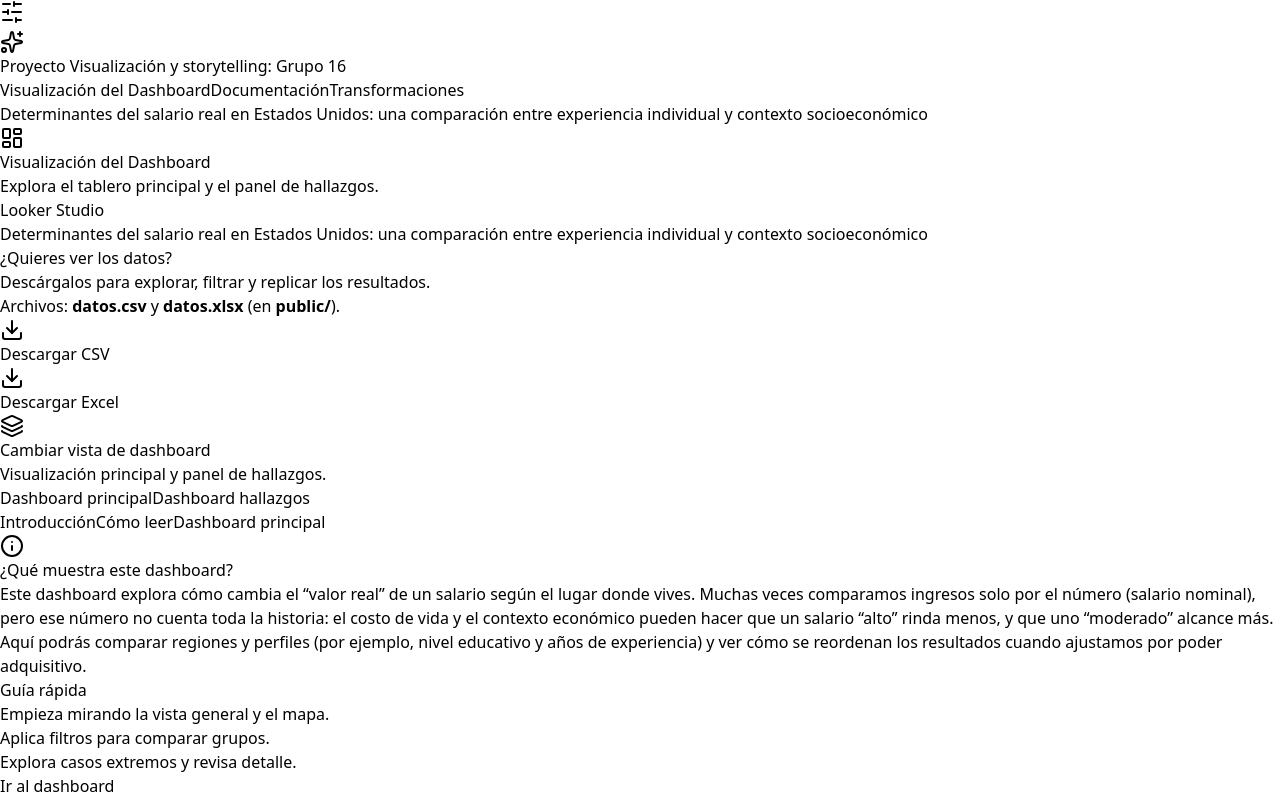
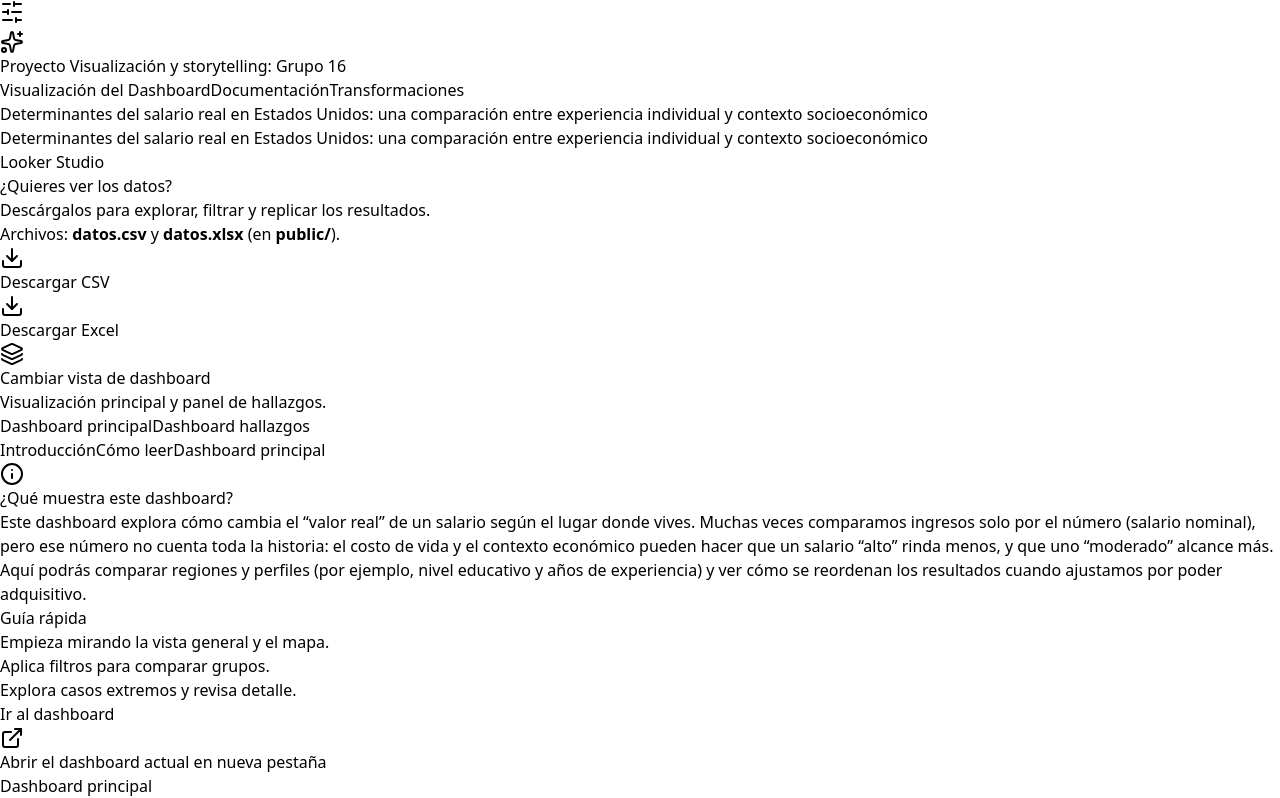
Before and after one commit to mcarob/EntregaTrabajoFinalVisualizacion, a React (Vite) app: page /#/ in a window 1280 px wide. Shown: the top 798 px of the page. Built offline with nearby package versions, Linux system fonts and the light colour scheme; the HTML template or start-up script is replaced by a standard one.

Commit message:
eliminar doble div

```diff
--- a/src/pages/Dashboard.tsx
+++ b/src/pages/Dashboard.tsx
@@ -1,6 +1,6 @@
 import React, { useMemo, useState } from "react";
-import { Download, ExternalLink, Layers, LayoutDashboard, Info } from "lucide-react";
-import { Card, Pill, SectionTitle } from "../components/ui";
+import { Download, ExternalLink, Layers, Info } from "lucide-react";
+import { Card, Pill } from "../components/ui";
 
 const DASHBOARD_PRINCIPAL_URL =
     "https://lookerstudio.google.com/embed/reporting/bd00f8cb-445b-4d9b-8518-5e5b0756bcae/page/1M";
@@ -79,19 +79,15 @@ y lecturas que ayudan a interpretar el tablero.`;
 
   return (
       <div className="space-y-6">
-        {/* ✅ SectionTitle más simple para que NO se vea raro */}
-        <SectionTitle
-            icon={LayoutDashboard}
-            title="Visualización del Dashboard"
-            desc="Explora el tablero principal y el panel de hallazgos."
-            right={<Pill tone="brand">Looker Studio</Pill>}
-        />
-
         {/* (A) HERO / TÍTULO GRANDE */}
         <div className="rounded-3xl border border-slate-200 bg-white p-5 shadow-[0_12px_40px_-24px_rgba(15,23,42,0.18)]">
-          <h1 className="text-xl font-semibold leading-snug text-slate-900">
-            Determinantes del salario real en Estados Unidos: una comparación entre experiencia individual y contexto socioeconómico
-          </h1>
+          <div className="flex flex-col gap-3 sm:flex-row sm:items-center sm:justify-between">
+            <h1 className="text-xl font-semibold leading-snug text-slate-900">
+              Determinantes del salario real en Estados Unidos: una comparación entre experiencia individual y
+              contexto socioeconómico
+            </h1>
+            <Pill tone="brand">Looker Studio</Pill>
+          </div>
         </div>
 
         {/* (B) DATOS (general) */}
```
